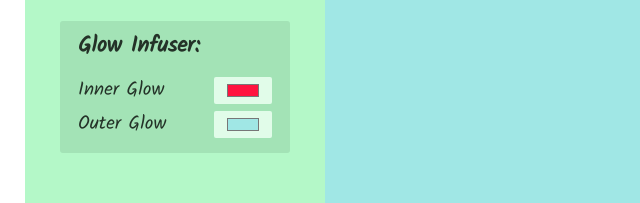
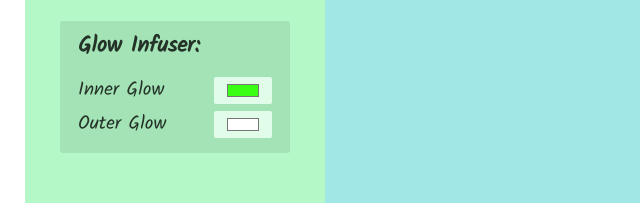
Before and after one commit to stormrageqb/Etch-A-Glow, a plain HTML site: page index.html in a window 1280 px wide. Shown: the part 388-591 px from the top of the page, 0-640 px from the left. Drawn offline with Linux system fonts and the light colour scheme; a web font is replaced by a local one.

Commit message:
Add glow infuser functionality - inner and outer glow

```diff
--- a/index.html
+++ b/index.html
@@ -73,23 +73,25 @@
           </div>
         </form>
       </div>
-      <div class="container">
-        <form action="" class="form glow-form">
-          <h2 class="form-heading">Glow Infuser:</h2>
+      <div class="glow-container">
+        <form action="" class="inner-glow-form">
+          <h2 class="form-heading glow-heading">Glow Infuser:</h2>
           <div class="form__row">
             <label for="cell inner glow">Inner Glow</label>
             <input
               type="color"
-              value="#ff143f"
+              value="#39FF14"
               name="inner-glow-color"
               class="form-input inner-glow-input"
             />
           </div>
+        </form>
+        <form action="" class="outer-glow-form">
           <div class="form__row">
             <label for="cell outer color">Outer Glow</label>
             <input
               type="color"
-              value="#a0e7e5"
+              value="#ffffff"
               name="outer-glow-color"
               class="form-input outer-glow-input"
             />
--- a/src/css/style.css
+++ b/src/css/style.css
@@ -65,7 +65,8 @@ span {
   font-size: 1.3rem;
 }
 
-.form {
+.form,
+.glow-container {
   display: grid;
   grid-template-columns: 1fr;
   gap: 0.7rem 2.5rem;
@@ -90,3 +91,11 @@ span {
   border-radius: 0.2rem;
   background-color: #e1fce9;
 }
+
+/* Separate form to enable glow toggle - remove padding-top */
+.glow-heading {
+  margin-bottom: 1.9rem;
+}
+.outer-glow-form {
+  padding-top: 0;
+}
--- a/src/script.js
+++ b/src/script.js
@@ -14,16 +14,43 @@ const colorPaletteForm = document.querySelector('.grid-color-form');
 const defaultColor = '#ff143fca';
 let cellColor;
 
+// Cell Glow
+const innerGlow = document.querySelector('.inner-glow-input');
+const outerGlow = document.querySelector('.outer-glow-input');
+const innerGlowForm = document.querySelector('.inner-glow-form');
+const outerGlowForm = document.querySelector('.outer-glow-form');
+let innerGlowValue;
+let outerGlowValue;
+const defaultShadow = `0 3px 10px rgb(0 0 0 / 0.2)`;
+let toggle;
+
 gridContainer.addEventListener('mouseover', function (e) {
   const boxEl = e.target.closest('div');
   if (!boxEl) return;
   boxEl.style.backgroundColor = defaultColor;
   boxEl.style.backgroundColor = `${cellColor}`;
+  if (toggle) {
+    boxEl.style.boxShadow = `inset 0 0 1.2rem ${innerGlowValue}`;
+  } else {
+    boxEl.style.boxShadow = `0 0 1.2rem ${outerGlowValue}`;
+  }
 });
 
 colorPaletteForm.addEventListener('input', function () {
   cellColor = rectColor.value;
   console.log(cellColor);
+});
+
+innerGlowForm.addEventListener('input', function () {
+  innerGlowValue = innerGlow.value;
+  toggle = true;
+  console.log(innerGlowValue);
+});
+
+outerGlowForm.addEventListener('input', function () {
+  outerGlowValue = outerGlow.value;
+  toggle = false;
+  console.log(outerGlowValue);
 });
 
 gridSizingForm.addEventListener('input', e => {
```
